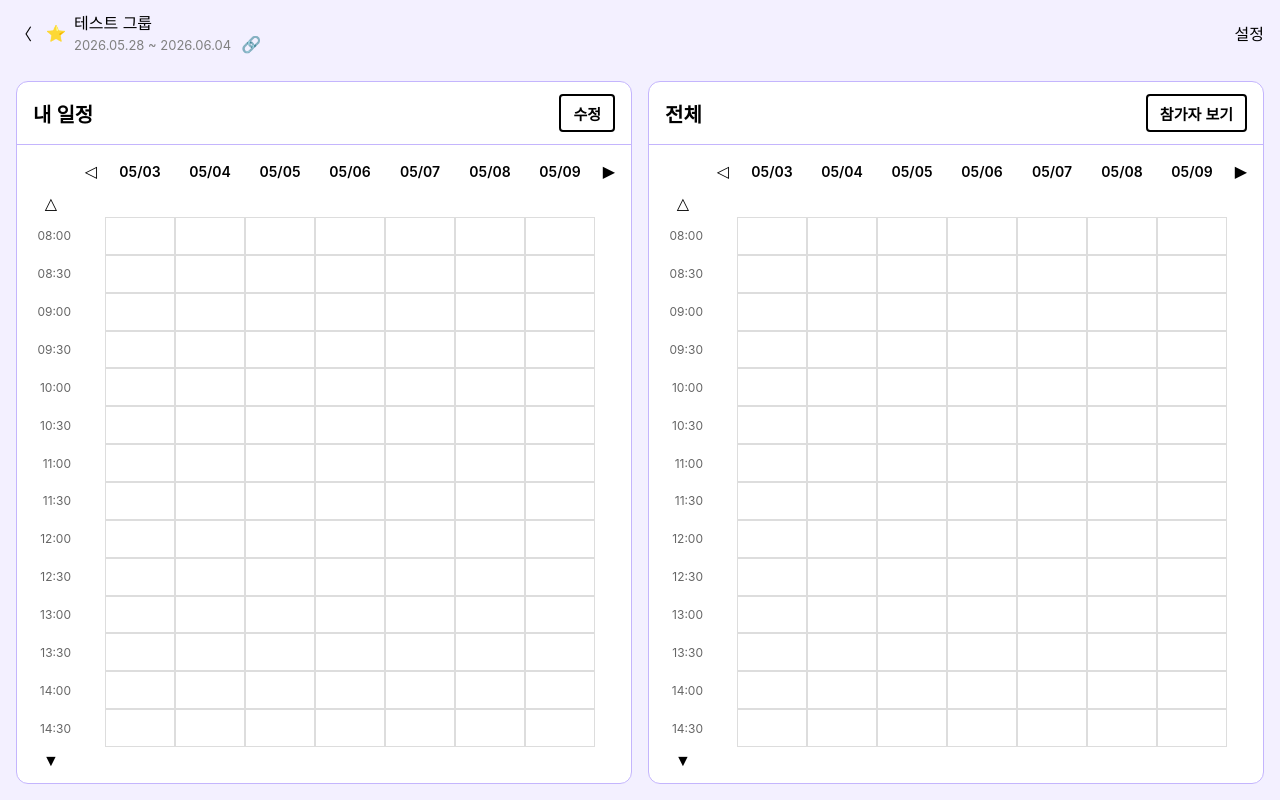
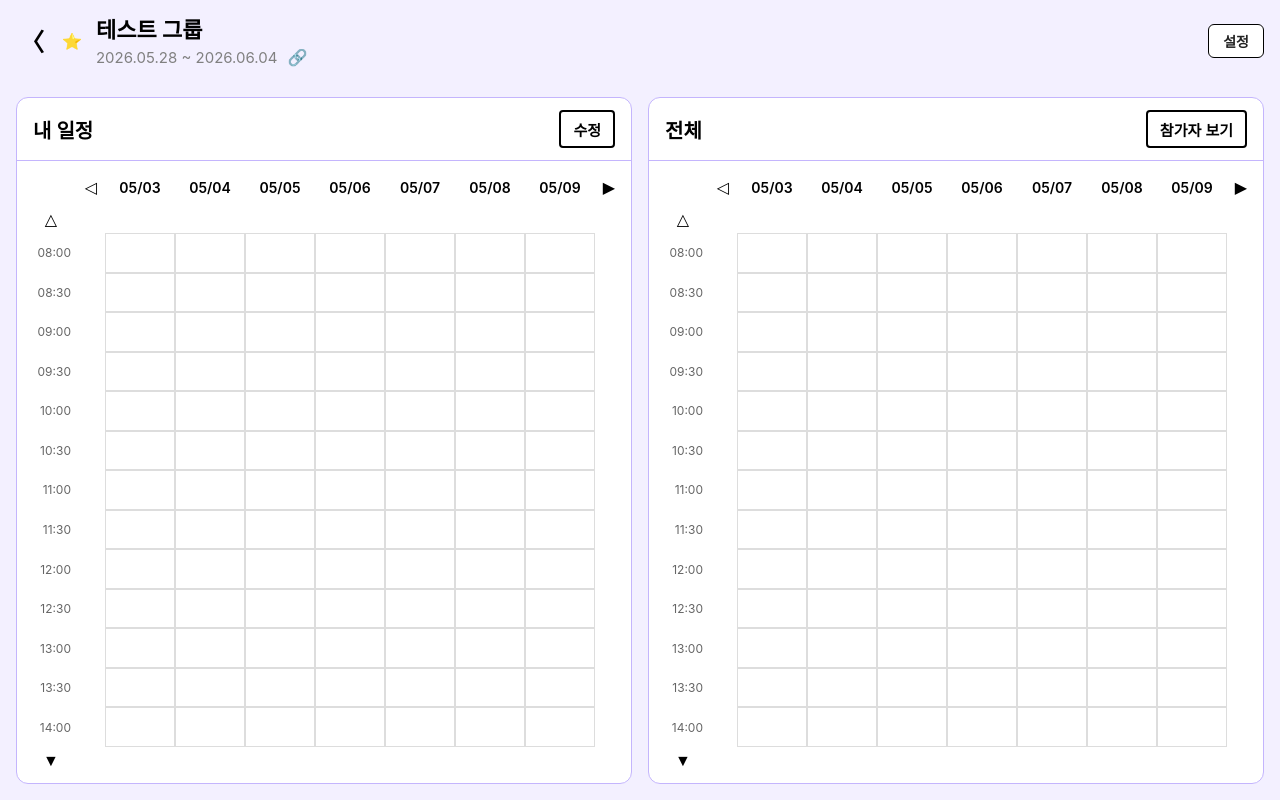
Before and after one commit to isehyun628-oss/TimeSync, a React (Create React App) app: page /groups/schedule in a window 1280 px wide. Built offline with nearby package versions, Linux system fonts and the light colour scheme.

Commit message:
style: 공유팝업 스타일 수정

```diff
--- a/src/components/Header.css
+++ b/src/components/Header.css
@@ -3,7 +3,7 @@
     display: flex;  /* 안의 요소들을 가로로 나열 */
     align-items: center;    /* 세로 기준 가운데 정렬 */
     justify-content: space-between; /* 왼쪽 묶음과 설정 버튼을 양 끝으로 배치 */
-    padding: 10px;    /* 테두리 안쪽 여백 */
+    padding: 12px 16px;    /* 테두리 안쪽 여백 */
     position: relative;     /* SharePopup의 position:absolute 기준점 */
 }
 
@@ -11,26 +11,67 @@
 .header-left {
     display: flex;
     align-items: center;
-    gap: 8px;   /* 요소들 사이 간격 */
+    gap: 14px;   /* 요소들 사이 간격 */
+}
+
+/* 뒤로가기 버튼 */
+.header-back-btn {
+    background: none;
+    border: none;
+    cursor: pointer;
+    font-size: 24px;
+    font-weight: bold;
+    color: black;
+    padding: 0 4px;
+}
+
+/* 그룹 아이콘 */
+.header-icon {
+    font-size: 26px;
+    display: flex;
+    align-items: center;
+}
+
+/* 그룹명 텍스트 */
+.header-group-name {
+    font-size: 22px;
+    font-weight: 700;
+    color: black;
+    margin-bottom: 2px;
 }
 
 /* 날짜/시간 텍스트와 공유 버튼을 감싸는 컨테이너 */
 .header-date-row {
     display: flex;
     align-items: center;
-    gap: 4px;
+    gap: 6px;
+    position: relative;     /* 공유 팝업 위치 기준점 */
 }
 
 /* 날짜/시간 텍스트 */
 .header-date {
-    font-size: 13px;
+    font-size: 15px;
     color: gray;
 }
 
-/* 뒤로가기, 공유, 설정 버튼 공통 스타일 */
-.header-btn {
+/* 공유 팝업 버튼 */
+.header-share-btn {
     background: none;
     border: none;
-    cursor: pointer;    /* 마우스를 버튼 위에 올리면 손가락 모양 커서로 바뀜 */
+    cursor: pointer;
     font-size: 16px;
+    color: gray;
+    padding: 2px 4px;
 }
+
+/* 설정 버튼 */
+.header-setting-btn {
+    background: white;
+    border: 1.5px solid black;
+    border-radius: 6px;
+    cursor: pointer;
+    font-size: 14px;
+    font-weight: 600;
+    color: #222;
+    padding: 6px 14px;
+}
--- a/src/components/Header.js
+++ b/src/components/Header.js
@@ -27,7 +27,9 @@ function Header(props) {
             <div className="header-left">
 
                 {/* 뒤로가기 버튼: 이전 페이지로 이동 (기능 나중에 추가) */}
-                <button className="header-btn" onClick={() => navigate('/groups')}>〈</button>
+                <button className="header-back-btn" onClick={() => navigate('/groups')}>
+                    〈
+                </button>
 
                 {/* 그룹 아이콘: 부모에서 받은 이모지 표시 */}
                 <span>{props.icon}</span>
@@ -42,7 +44,23 @@ function Header(props) {
                         {/* 날짜/시간 텍스트 */}
                         <span className="header-date">{props.date}</span>
                         {/* 공유 버튼: 누르면 초대링크/초대코드 팝업 표시 (기능 나중에 추가) */}
-                        <button className="header-btn" onClick={() => { setShareOpen(true) }}>🔗</button>
+                        <button className="header-share-btn" onClick={() => { setShareOpen(true) }}>
+                            🔗
+                        </button>
+
+                        {/* shareOpen이 true일 때만 SharePopup 표시 */}
+                        {/* onClose: ✕ 버튼 누르면 shareOpen을 false로 바꿔서 팝업 닫기 */}
+                        {shareOpen && (
+                            <div style={{
+                                position: 'absolute',
+                                left: '100%',       /* 버튼 바로 오른쪽 옆 */
+                                top: '-10px',
+                                marginLeft: '8px',  /* 버튼과의 간격 */
+                                zIndex: 100     /* 다른 요소 위에 표시 */
+                            }}>
+                                <SharePopup onClose={() => { setShareOpen(false) }} />
+                            </div>
+                        )}
                     </div>
                 </div>
             </div>
@@ -50,22 +68,10 @@ function Header(props) {
             {/* 오른쪽 설정 버튼 */}
             <div>
                 {/* 설정 버튼: 누르면 설정 팝업 표시 (기능 나중에 추가) */}
-                <button className="header-btn" onClick={props.onSettingClick}>설정</button>
+                <button className="header-setting-btn" onClick={props.onSettingClick}>
+                    설정
+                </button>
             </div>
-
-            {/* shareOpen이 true일 때만 SharePopup 표시 */}
-            {/* onClose: ✕ 버튼 누르면 shareOpen을 false로 바꿔서 팝업 닫기 */}
-            {shareOpen && (
-                <div style={{
-                    position: 'absolute',
-                    top: '100%',    /* 헤더 파로 아래 */
-                    left: '180px',  /* 공유버튼 위치에 맞게 조절 */
-                    zIndex: 100     /* 다른 요소 위에 표시 */
-                }}>
-                    <SharePopup onClose={() => { setShareOpen(false) }} />
-                </div>
-            )}
-
         </div>
     );
 }
--- a/src/components/ParticipantPopup.css
+++ b/src/components/ParticipantPopup.css
@@ -30,7 +30,7 @@
     border: none;
     cursor: pointer;
     font-size: 16px;
-    color: black; /* 진한 보라 */
+    color: black;
 }
 
 /* 참가자 목록 전체를 감싸는 컨테이너 */
--- a/src/components/SharePopup.css
+++ b/src/components/SharePopup.css
@@ -2,14 +2,17 @@
 .sharepopup-container {
     display: flex;
     flex-direction: column;
-    width: 300px;
-    padding: 10px;
-    gap: 12px;
-    background-color: #f3f0ff;
-    border: 1px solid #c4b5fd;
-    border-radius: 12px;
+    width: 320px;
+    background-color: white;
+    border: 1.5px solid #c4b5fd;
+    border-radius: 14px;
+    box-shadow: 0 4px 14px rgba(0, 0, 0, 0.08);
+    padding: 12px;
+    gap: 8px;
+    position: relative;
 }
 
+/* 닫기 버튼 */
 .delete-btn {
     align-self: flex-end;
     background: none;
@@ -19,37 +22,58 @@
 }
 
 .sharepopup-content {
-    width: 100%;
     display: flex;
     flex-direction: column;
     gap: 8px;
 }
 
+/* 행 레이아웃 */
 .sharepopup-invite-row {
     display: flex;
     align-items: center;
-    gap: 8px;
-    width: 100%;
+    justify-content: space-between;
+    gap: 10px;
+    width: 100%
 }
 
+/* 각 항 사이 구분선 */
+.sharepopup-invite-row:first-child {
+    border-bottom: 1px solid #f0f0f0;
+}
+
+.sharepopup-invite-row:hover {
+    background-color: #f5f3ff;
+}
+
+/* 초대코드와 초대링크 텍스트 */
 .invite-text {
     flex: 1;
+    min-width: 0;
     overflow: hidden;
-    color: #6d28d9;
-    font-size: 13px;
     text-overflow: ellipsis;
     white-space: nowrap;
+    font-size: 14px;
+    font-weight: 500;
+    color: black;
 }
 
+/* 복사 버튼 */
 .copy-btn {
     flex-shrink: 0;
-    padding: 4px 8px;
+    padding: 6px 12px;
     background: #7c3aed;
     color: white;
     border: none;
-    border-radius: 6px;
+    border-radius: 8px;
     cursor: pointer;
     font-size: 13px;
+    display: flex;
+    align-items: center;
+    justify-content: center;
+}
+
+.copy-btn:hover {
+    background-color: #6d28d9;
 }
 
 /* 생성 완료 페이지 안에서 사용하는 형태 */
@@ -65,3 +89,11 @@
 .sharepopup-inline .invite-text {
     font-size: 14px;
 }
+
+.copy-toast {
+    text-align: center;
+    font-size: 13px;
+    color: black;
+    padding: 4px 0;
+    font-weight: 600;
+}
--- a/src/components/SharePopup.js
+++ b/src/components/SharePopup.js
@@ -1,4 +1,6 @@
 import './SharePopup.css';
+
+import { useState } from 'react';
 
 /* 초대코드와 초대링크를 보여주는 공통 컴포넌트 */
 function SharePopup(props) {
@@ -6,12 +8,25 @@ function SharePopup(props) {
     const inviteLink = props.inviteLink || 'https://timesync.com/invite/abc123';
     const isInline = props.variant === 'inline';
 
+    /* 복사 완료 메시지 */
+    const [copyMessage, setCopyMessage] = useState('');
+
     const handleCopy = (value) => {
         if (props.onCopy) {
             props.onCopy(value);
             return;
         }
-        navigator.clipboard.writeText(value);
+
+        navigator.clipboard.writeText(value)
+        .then(() => {
+            setCopyMessage('복사되었습니다!');
+            setTimeout(() => { setCopyMessage(''); }, 2000);
+        })
+        .catch((err) => {
+            console.error('클립보드 복사 실패:', err);
+            setCopyMessage('복사에 실패했습니다.');
+            setTimeout(() => { setCopyMessage(''); }, 2000);
+        });
     };
 
     return (
@@ -37,6 +52,11 @@ function SharePopup(props) {
                     </button>
                 </div>
             </div>
+
+            {/* 복사 완료 토스트 메세지 */}
+            {copyMessage && (
+                <div className="copy-toast">{copyMessage}</div>
+            )}
         </div>
     );
 }
```
